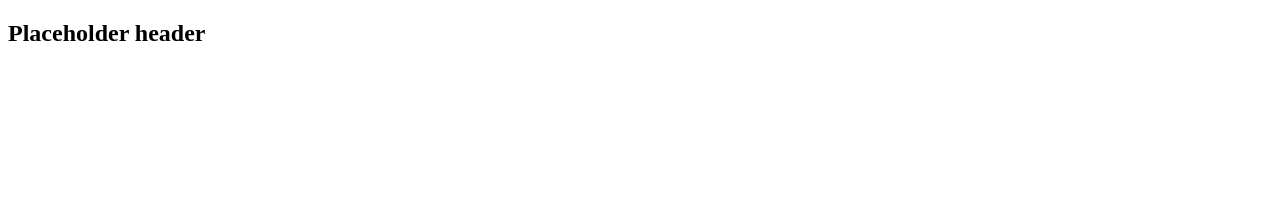
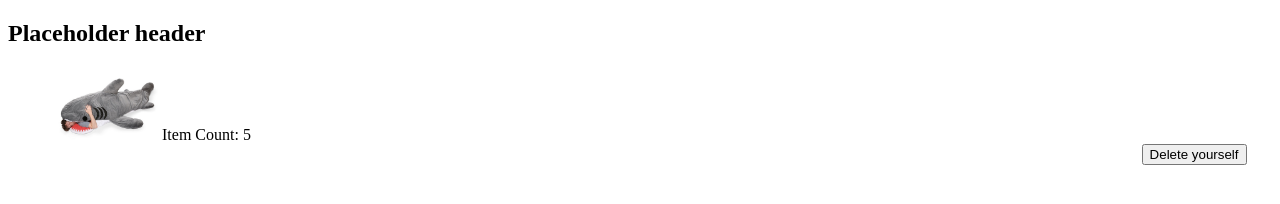
Before and after one commit to Snobeard/order-form, a plain HTML site: page cart.html in a window 1280 px wide. Drawn offline with Linux system fonts and the light colour scheme.

Commit message:
periodic update

```diff
--- a/appcart.js
+++ b/appcart.js
@@ -1,7 +1,28 @@
 'use strict';
 
 //get data from localStore
+//TEST object! Remove later!
+function Product(src, count, name) {
+  this.source = src;
+  this.count = count;
+  this.name = name;
+  Product.orderInfo.push(this);
+};
+Product.orderInfo = [];
 
+new Product('img/boots.jpg', 2, 'boots');
+new Product('img/shark.jpg', 5, 'shark');
+
+console.table(Product.orderInfo);
 //display data from localStore to the DOM
+function makeCart(){
+  for (var i = 0; i < Product.orderInfo.length; i++) {
+    console.log('in for loop');
+    var buildList = '<li id="test"> <img src="' + Product.orderInfo[i].source + '" /> Item Count: ' + Product.orderInfo[i].count + ' <button type="button" name="deleteItem' + Product.orderInfo[i].name + '">Delete yourself</button> </li>';
+    document.getElementById('cartList').innerHTML = buildList;
+  }
+}
+//erase an item from the cart AND DOM AND localStore via button click
 
-//erase an item from the cart AND DOM AND localStore via button click
+//call stuff, you dolt!
+makeCart();
--- a/cart.html
+++ b/cart.html
@@ -3,11 +3,16 @@
   <head>
     <meta charset="utf-8">
     <title>Bus Mall Cart</title>
+    <link rel="stylesheet" href="style.css">
   </head>
   <body>
     <h2>Placeholder header</h2>
-    <ul id="cartlist">
-
+    <ul id="cartList">
+      <li id="test1">
+      </li>
     </ul>
+    <script type="text/javascript" src="appcart.js">
+    </script>
+    </script>
   </body>
 </html>
--- a/style.css
+++ b/style.css
@@ -1,4 +1,22 @@
-#cartlist li {
-  border: 5px black;
+#cartlist {
+  border: 5px dashed black;
   padding: 10px;
+  list-style-type: none;
 }
+
+li {
+  border: 10px orange;
+  padding: 10px;
+  list-style-type: none;
+  text: #baddad 2em;
+}
+
+img {
+  margin-left: 0px;
+  width: 100px;
+  height: auto;
+}
+
+button {
+  margin-left: 90%;
+}
```
